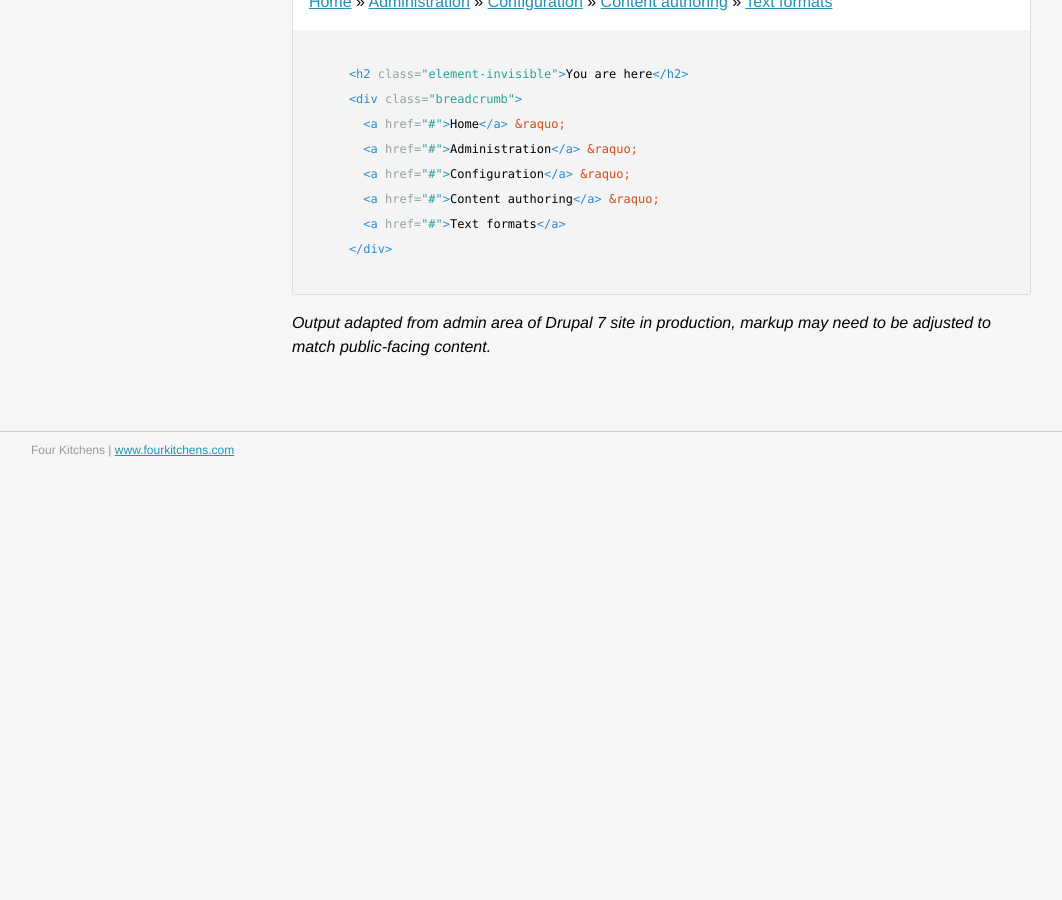
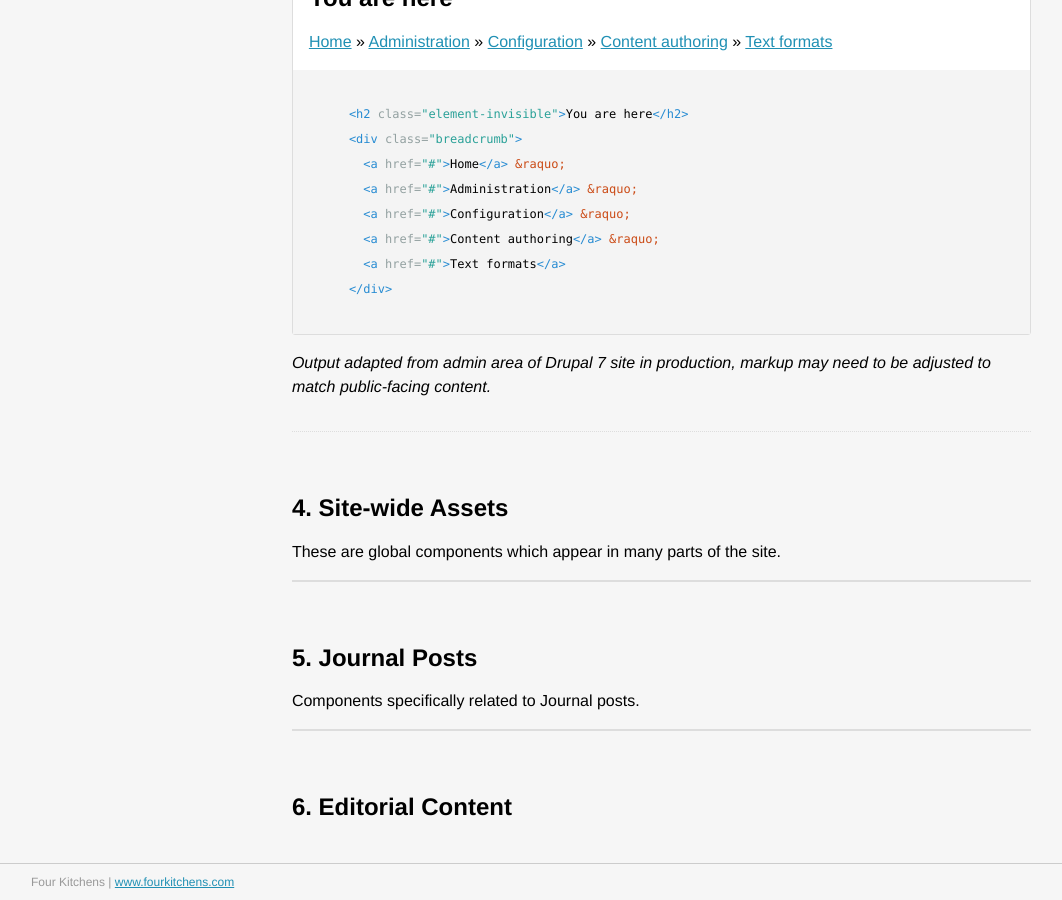
Before and after one commit to fourkitchens/worldpulse-style-guide, a Jekyll site: the page built from index.html, in a window 1280 px wide and 900 px high, scrolled down 8458 px. Shown: the whole window, without its empty margins (109-1171 px from the left). Built offline with Jekyll 4.4.1, drawn with Linux system fonts in a browser that asks for light colours; nearby versions of some CDN libraries; Markdown is read by kramdown in place of the engine named in the settings; before the commit the page ends 8926 px from its top, so only the background shows below that; some of the changed text lies outside the part shown.

Commit message:
New sections as placeholders

```diff
--- a/_layouts/heading.html
+++ b/_layouts/heading.html
@@ -2,3 +2,5 @@
 layout: default
 ---
 <h1>{{ post.date | date: "%Y" | plus:0 }}. {{ page.title }}</h1>
+
+{{ content }}
--- a/_posts/0003-01-01-DRUPAL.markdown
+++ b/_posts/0003-01-01-DRUPAL.markdown
@@ -2,3 +2,5 @@
 layout: heading
 title:  "Drupal Essentials"
 ---
+
+Drupal provides many components out-of-the-box.
--- /dev/null
+++ b/_posts/0004-01-01-SITEWIDE.markdown
@@ -0,0 +1,6 @@
+---
+layout: heading
+title:  "Site-wide Assets"
+---
+
+These are global components which appear in many parts of the site.
--- /dev/null
+++ b/_posts/0005-01-01-JOURNAL.markdown
@@ -0,0 +1,6 @@
+---
+layout: heading
+title:  "Journal Posts"
+---
+
+Components specifically related to Journal posts.
--- /dev/null
+++ b/_posts/0006-01-01-EDITORIAL.markdown
@@ -0,0 +1,4 @@
+---
+layout: heading
+title:  "Editorial Content"
+---
--- a/index.html
+++ b/index.html
@@ -21,6 +21,9 @@ title: Style Guide Index
       {% if post.layout == 'heading' %}
         <section class="heading" id="{{ post.id | remove_first:'/' | replace:'/','-' | replace:' ','-' }}">
           <h2>{{ post.date | date: "%Y" | plus:0 }}. {{ post.title }}</h2>
+          <div class="component">
+            {{ post.content }}
+          </div>
         </section>
       {% else %}
         <section id="{{ post.id | remove_first:'/' | replace:'/','-' | replace:' ','-' }}">
```
Also changed, not shown: _posts/0003-01-02-dsm.markdown (line endings or trailing spaces), _posts/0003-01-04-pager.markdown (line endings or trailing spaces), _posts/0003-01-05-breadcrumb.markdown (line endings or trailing spaces).
